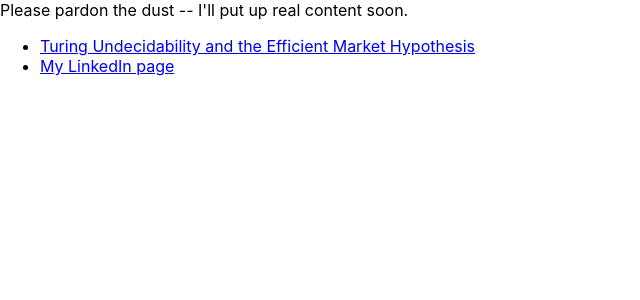
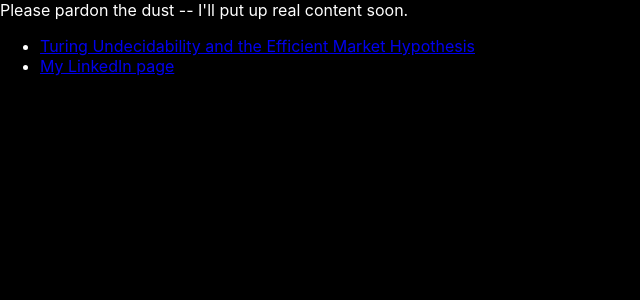
Before and after one commit to chrisoei/christopheroei.com, a React (Create React App) app: page / in a window 1280 px wide. Shown: the top 300 px of the page, without its empty margins (0-640 px from the left). Built offline with nearby package versions, Linux system fonts and the light colour scheme.

Commit message:
Use dark theme in CSS.

```diff
--- a/src/App.css
+++ b/src/App.css
@@ -1,2 +1,4 @@
-.App {
+body {
+    background-color: #000000;
+    color: #ffffff;
 }
```
